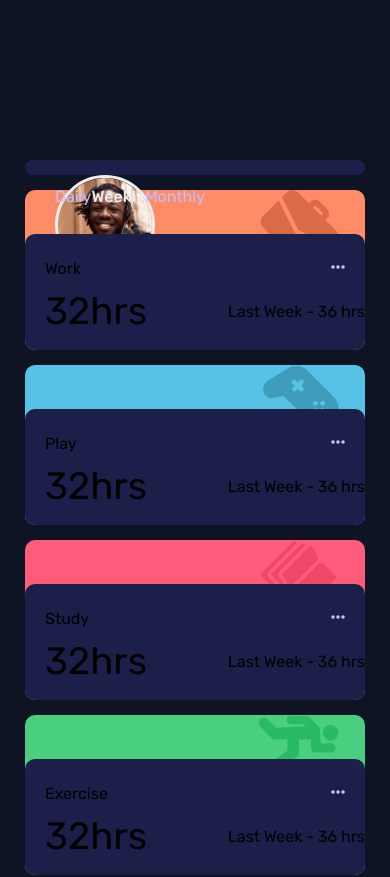
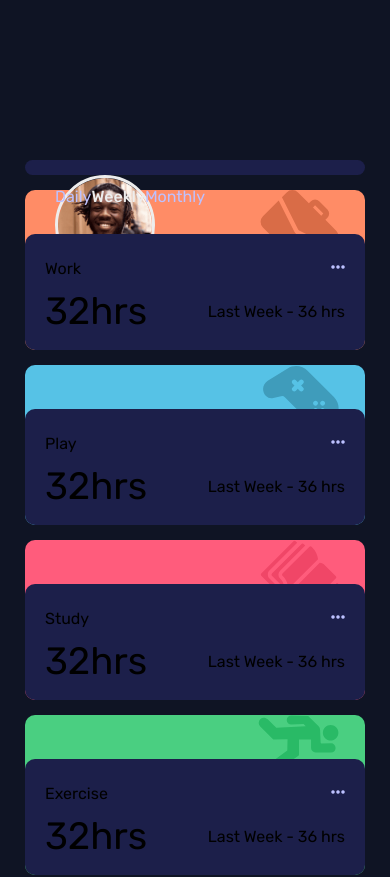
Before and after one commit to asbhogal/Time-Tracking-Dashboard, a website built with Parcel: page src/index.html in a window 390 px wide. Shown: the top 877 px of the page. Built offline with nearby package versions, Linux system fonts and the light colour scheme; files whose address does not match are found by name.

Commit message:
further adj. to responsive

```diff
--- a/src/scss/partials/responsive.scss
+++ b/src/scss/partials/responsive.scss
@@ -31,6 +31,7 @@
         display: flex;
         justify-content: space-between;
         align-items: center;
+        padding-right: 20px;
     }
 
     .inner-card-container {
```
Also changed, not shown: 2 other files.
